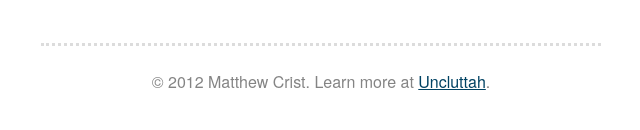
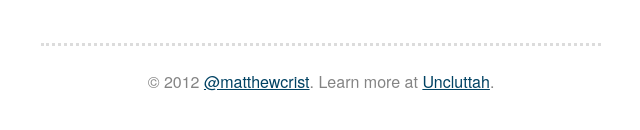
Before and after one commit to hondocode/how-to-properly-log-an-issue, a plain HTML site: page public/index.html in a window 1280 px wide. Shown: the part 3670-3800 px from the top of the page, without its empty margins (319-959 px from the left). Drawn offline with Linux system fonts and the light colour scheme.

Commit message:
Changed to twitter url

```diff
--- a/public/index.html
+++ b/public/index.html
@@ -93,7 +93,7 @@
     </section>
     <p>If you follow these steps for the issues that you create, you can help everyone work more efficiently and save yourself the headache of passing issues back and forth.</p>
     <footer>
-      &copy; 2012 Matthew Crist. Learn more at <a href="http://uncluttah.com">Uncluttah</a>.
+      &copy; 2012 <a href="http://twitter.com/matthewcrist">@matthewcrist</a>. Learn more at <a href="http://uncluttah.com">Uncluttah</a>.
     </footer>
 
     <script type="text/javascript">
```
